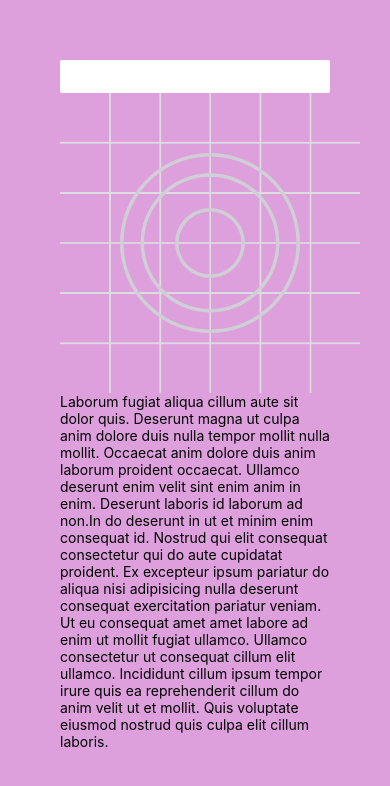
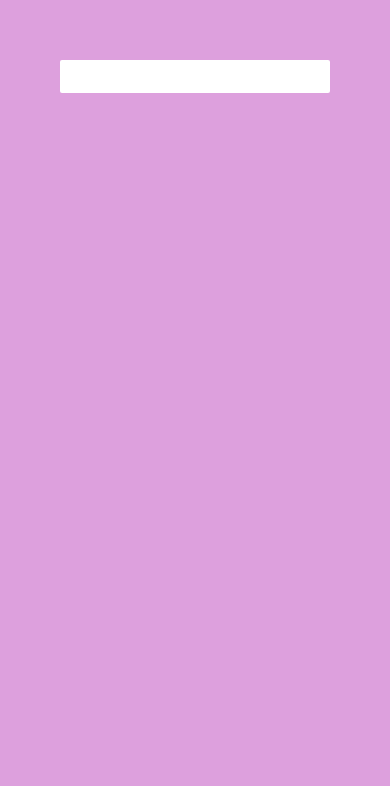
Before and after one commit to nishaanntt/reactNativeFDP, a React Native app: screen / in a window 390 px wide. Shown: the top 786 px of the page. Built offline with nearby package versions, Linux system fonts and the light colour scheme.

Commit message:
modal component

```diff
--- a/App.js
+++ b/App.js
@@ -1,35 +1,35 @@
-import { Button, Image, Pressable, Text, View } from 'react-native';
-const logoImg = require('./assets/adaptive-icon.png');
+import { Button, Modal, Text, View } from 'react-native';
+
+import { useState } from 'react';
 
 export default function App() {
+	const [modalVisible, setModalVisible] = useState(false);
+
+	const onClosePress = () => {
+		setModalVisible(false);
+	};
+
 	return (
 		<View style={{ backgroundColor: 'plum', flex: 1, padding: 60 }}>
 			<Button
 				title='Press'
-				onPress={() => console.log('button pressed')}
+				onPress={() => setModalVisible(true)}
 				color='white'
 			/>
-			{/* ** PRESSABLE COMPONENT ** */}
-			<Pressable onPress={() => console.log('Image pressed')}>
-				<Image source={logoImg} style={{ height: 300, width: 300 }} />
-			</Pressable>
-			{/* ** PRESSABLE COMPONENT ** */}
-			<Pressable onPress={() => console.log('Text Pressed')}>
-				<Text>
-					Laborum fugiat aliqua cillum aute sit dolor quis. Deserunt magna ut
-					culpa anim dolore duis nulla tempor mollit nulla mollit. Occaecat anim
-					dolore duis anim laborum proident occaecat. Ullamco deserunt enim
-					velit sint enim anim in enim. Deserunt laboris id laborum ad non.In do
-					deserunt in ut et minim enim consequat id. Nostrud qui elit consequat
-					consectetur qui do aute cupidatat proident. Ex excepteur ipsum
-					pariatur do aliqua nisi adipisicing nulla deserunt consequat
-					exercitation pariatur veniam. Ut eu consequat amet amet labore ad enim
-					ut mollit fugiat ullamco. Ullamco consectetur ut consequat cillum elit
-					ullamco. Incididunt cillum ipsum tempor irure quis ea reprehenderit
-					cillum do anim velit ut et mollit. Quis voluptate eiusmod nostrud quis
-					culpa elit cillum laboris.
-				</Text>
-			</Pressable>
+			<Modal
+				visible={modalVisible}
+				onRequestClose={() => setModalVisible(false)}
+				animationType='slide'
+				// animationType='fade'
+				presentationStyle='pageSheet'
+				// presentationStyle='formSheet'
+				// formSheet provides a similar UI but differs on larger devices. formSheet is narrower, pageSheet is wider
+			>
+				<View style={{ backgroundColor: 'lightblue', flex: 1, padding: 60 }}>
+					<Text>Modal Content</Text>
+					<Button title='close' color='midnightblue' onPress={onClosePress} />
+				</View>
+			</Modal>
 		</View>
 	);
 }
```
